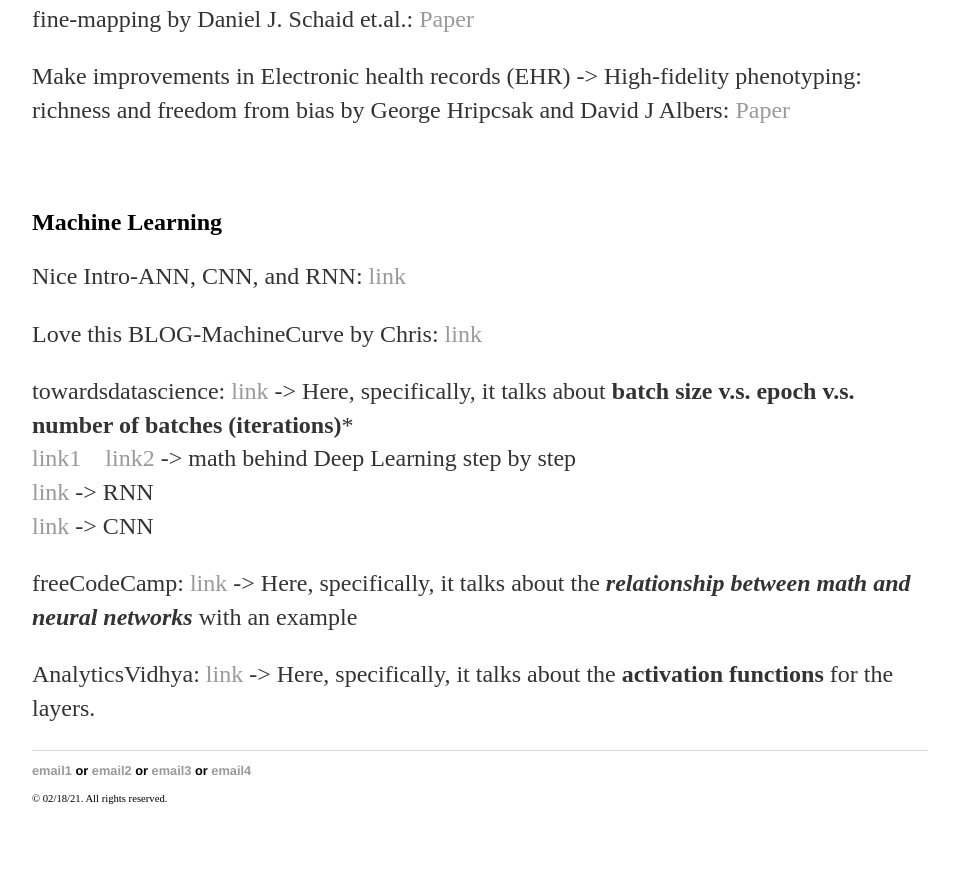
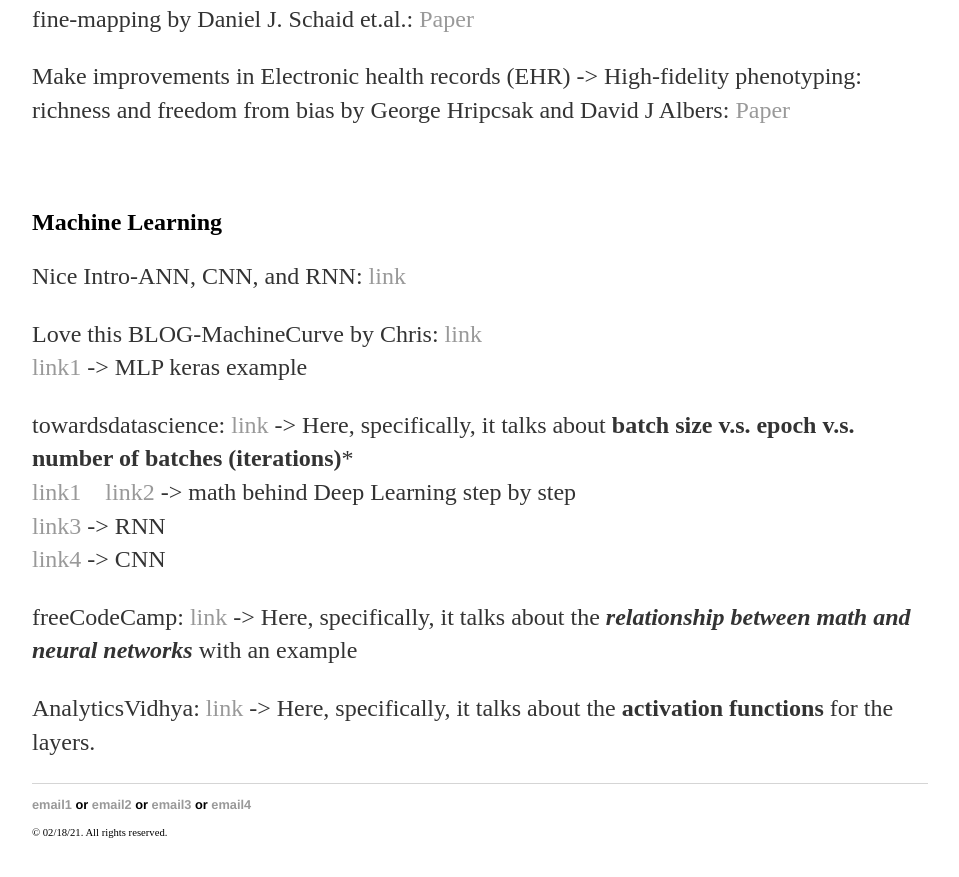
Before and after one commit to yjkweon24/yjkweon24.github.io, a Jekyll site: the page built from _posts/2019-03-16-Academic.md, in a window 1280 px wide and 900 px high, scrolled down 1223 px. Shown: the top 877 px of the window, without its empty margins (160-1119 px from the left). Built offline with Jekyll 4.4.1, drawn with Linux system fonts in a browser that asks for light colours.

Commit message:
Update 2019-03-16-Academic.md

```diff
--- a/_posts/2019-03-16-Academic.md
+++ b/_posts/2019-03-16-Academic.md
@@ -38,11 +38,12 @@
 Nice Intro-ANN, CNN, and RNN: [link](https://www.analyticsvidhya.com/blog/2020/02/cnn-vs-rnn-vs-mlp-analyzing-3-types-of-neural-networks-in-deep-learning/)
 
 Love this BLOG-MachineCurve by Chris: [link](https://www.machinecurve.com/index.php/2019/07/18/can-neural-networks-approximate-mathematical-functions/)
+<br/>[link1](https://www.machinecurve.com/index.php/2019/07/27/how-to-create-a-basic-mlp-classifier-with-the-keras-sequential-api/) -> MLP keras example
 
 towardsdatascience: [link](https://towardsdatascience.com/epoch-vs-iterations-vs-batch-size-4dfb9c7ce9c9) -> Here, specifically, it talks about **batch size v.s. epoch v.s. number of batches (iterations)***
 <br/>[link1](https://towardsdatascience.com/deep-learnings-mathematics-f52b3c4d2576)&emsp;[link2](https://towardsdatascience.com/https-medium-com-piotr-skalski92-deep-dive-into-deep-networks-math-17660bc376ba) -> math behind Deep Learning step by step
-<br/>[link](https://towardsdatascience.com/recurrent-neural-networks-b7719b362c65) -> RNN
-<br/>[link](https://towardsdatascience.com/convolutional-neural-networks-mathematics-1beb3e6447c0) -> CNN
+<br/>[link3](https://towardsdatascience.com/recurrent-neural-networks-b7719b362c65) -> RNN
+<br/>[link4](https://towardsdatascience.com/convolutional-neural-networks-mathematics-1beb3e6447c0) -> CNN
 
 freeCodeCamp: [link](https://www.freecodecamp.org/news/connections-between-deep-learning-physics-and-pure-mathematics-part-i-947abeb3a5dd/) -> Here, specifically, it talks about the ***relationship between math and neural networks*** with an example
 
```
